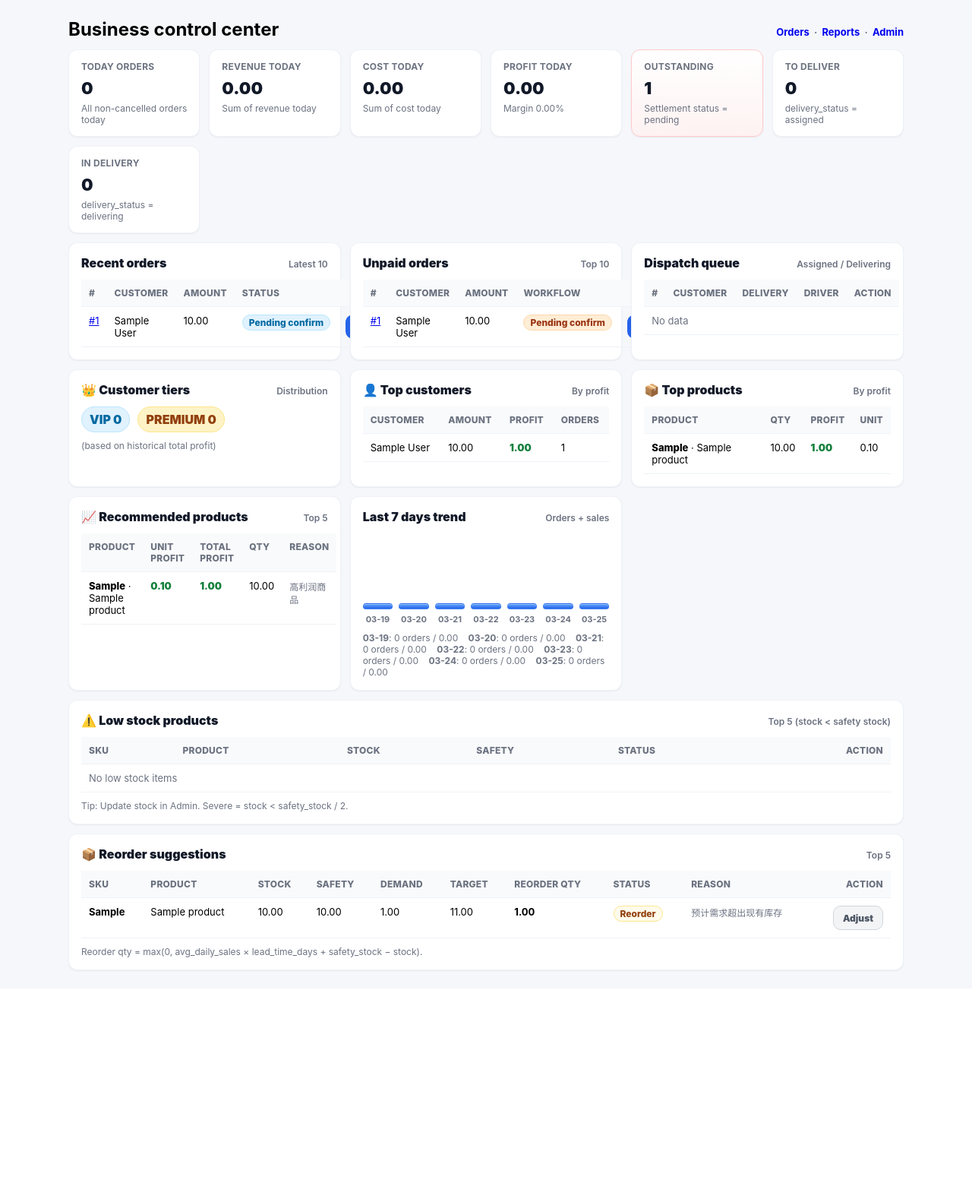
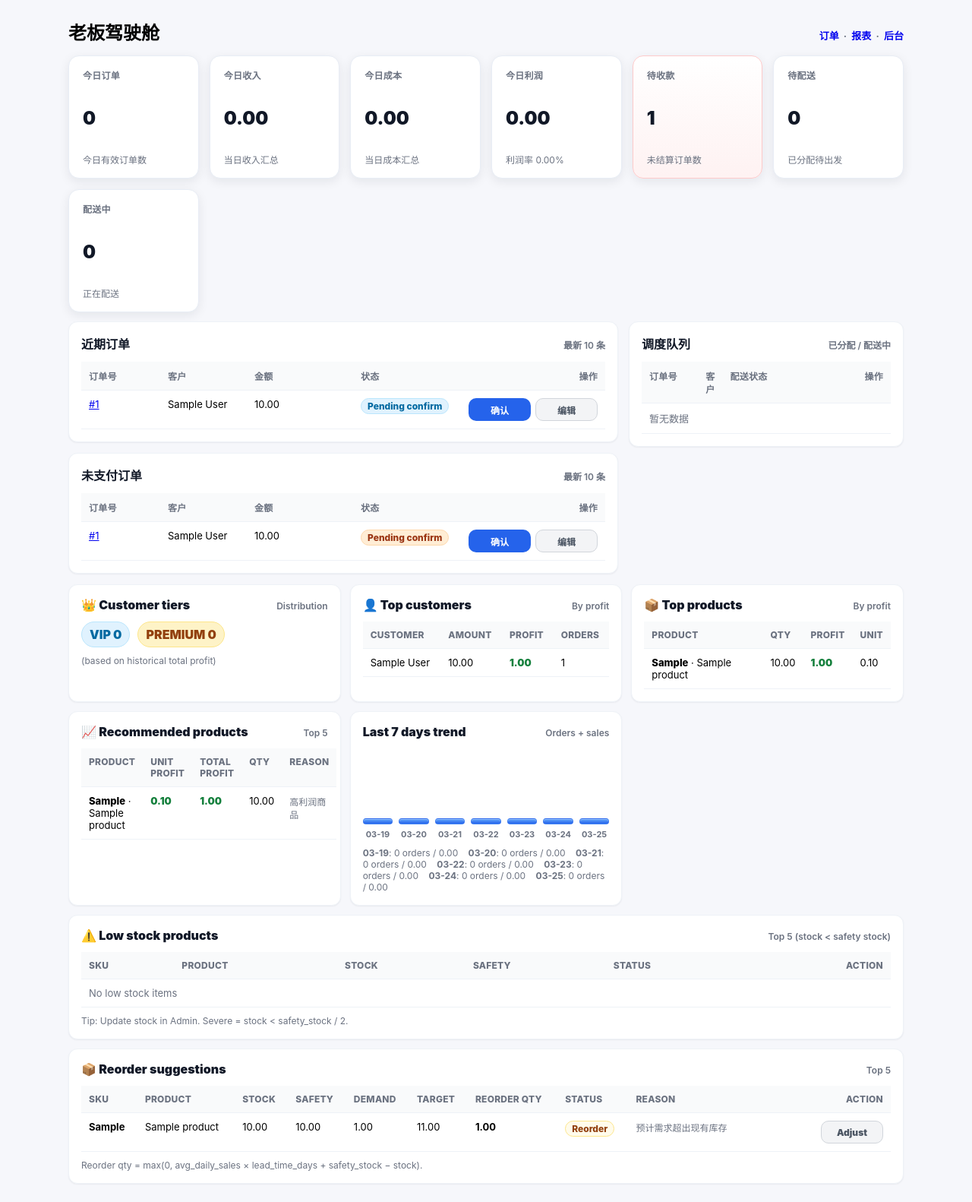
Before and after one commit to yancy0911/tea-supply-system, a Django app: page /dashboard/ in a window 1280 px wide. Shown: the part 88-1670 px from the top of the page at 76% size. Before the commit the page ends 1366 px from the top, so only its background shows below. Run offline with Django 4.2, Linux system fonts and the light colour scheme; a user stored in the database is signed in; data comes from the database, SQL or seed files in the repository; tables that the repository leaves empty hold one stand-in row (values such as "Sample post").

Commit message:
fix dashboard layout and checkout csrf flow
Made-with: Cursor

```diff
--- a/tea_supply/views.py
+++ b/tea_supply/views.py
@@ -24,7 +24,10 @@ from django.http import HttpResponseBadRequest, HttpResponseForbidden
 from django.shortcuts import get_object_or_404, redirect, render
 from django.urls import reverse
 from django.utils import timezone
+from django.views.decorators.cache import never_cache
+from django.views.decorators.csrf import csrf_protect, ensure_csrf_cookie
 from django.views.decorators.http import require_GET, require_http_methods, require_POST
+from django.middleware.csrf import get_token
 
 from .credit_debt import apply_credit_debt_if_needed, reverse_credit_debt_if_counted
 from .money_utils import money_dec, money_float, money_q2
@@ -1237,6 +1240,8 @@ def credit_home_view(request):
 
 
 @require_GET
+@never_cache
+@ensure_csrf_cookie
 def shop_checkout(request):
     if not request.user.is_authenticated:
         return redirect(f"/login/?next={request.path}")
@@ -1251,7 +1256,8 @@ def shop_checkout(request):
         .order_by("category__sort_order", "category_id", "name")
     )
     shop_items = [_shop_product_row(customer, p) for p in products]
-    return render(
+    csrf_token_value = get_token(request)
+    response = render(
         request,
         "shop/shop_checkout.html",
         {
@@ -1268,8 +1274,12 @@ def shop_checkout(request):
             "current_debt": (
                 money_float(customer.current_debt or 0.0) if customer else 0.0
             ),
+            "csrf_token_value": csrf_token_value,
         },
     )
+    response["Cache-Control"] = "no-store, no-cache, must-revalidate, max-age=0"
+    response["Pragma"] = "no-cache"
+    return response
 
 
 @require_GET
@@ -1439,6 +1449,7 @@ def shop_submit_order(request):
 
 @login_required
 @require_POST
+@csrf_protect
 def checkout_submit_order(request):
     """Checkout 专用提交入口，复用商城下单逻辑。"""
     return shop_submit_order(request)
--- a/templates/boss_dashboard.html
+++ b/templates/boss_dashboard.html
@@ -4,7 +4,7 @@
     .dash-grid {
       display: grid;
       grid-template-columns: repeat(6, minmax(0, 1fr));
-      gap: 12px;
+      gap: 14px;
     }
     @media (max-width: 1100px) {
       .dash-grid {
@@ -18,10 +18,14 @@
     }
     .kpi-card {
       background: #fff;
-      border-radius: 12px;
-      padding: 14px 16px;
-      box-shadow: 0 1px 2px rgba(16, 24, 40, 0.06);
-      border: 1px solid #eef2f7;
+      border-radius: 14px;
+      padding: 16px 18px;
+      box-shadow: 0 4px 14px rgba(16, 24, 40, 0.08);
+      border: 1px solid #e8edf5;
+      min-height: 128px;
+      display: flex;
+      flex-direction: column;
+      justify-content: space-between;
     }
     .kpi-card.is-danger {
       border-color: #fecaca;
@@ -40,7 +44,7 @@
     }
     .kpi-value {
       margin-top: 8px;
-      font-size: 22px;
+      font-size: 24px;
       font-weight: 900;
       color: #111827;
     }
@@ -79,6 +83,22 @@
       grid-template-columns: repeat(3, minmax(0, 1fr));
       gap: 12px;
     }
+    .dash-main {
+      display: grid;
+      grid-template-columns: minmax(0, 2fr) minmax(320px, 1fr);
+      gap: 14px;
+      align-items: start;
+      margin-bottom: 14px;
+    }
+    @media (max-width: 1150px) {
+      .dash-main {
+        grid-template-columns: 1fr;
+      }
+    }
+    .dash-main-left {
+      display: grid;
+      gap: 14px;
+    }
     @media (max-width: 1100px) {
       .grid-3 {
         grid-template-columns: 1fr;
@@ -99,19 +119,21 @@
     .mini-table td.actions,
     .mini-table th.actions {
       text-align: right;
-      white-space: nowrap;
+      white-space: normal;
+      width: 172px;
     }
     .row-actions {
       display: inline-flex;
-      align-items: center;
+      align-items: stretch;
       justify-content: flex-end;
-      gap: 8px;
+      gap: 6px;
+      flex-wrap: wrap;
     }
     .btn-mini {
       display: inline-flex;
       align-items: center;
       justify-content: center;
-      height: 32px;
+      height: 30px;
       padding: 0 12px;
       border-radius: 10px;
       border: 1px solid transparent;
@@ -121,6 +143,7 @@
       cursor: pointer;
       white-space: nowrap;
       box-sizing: border-box;
+      min-width: 82px;
     }
     .btn-mini.primary {
       background: #2563eb;
@@ -200,69 +223,70 @@
     }
   </style>
 
-  <div style="display:flex; align-items:baseline; justify-content:space-between; gap:12px; margin-bottom: 12px;">
-    <h2 style="margin:0;">Business control center</h2>
+  <div style="display:flex; align-items:baseline; justify-content:space-between; gap:12px; margin-bottom: 14px;">
+    <h2 style="margin:0;">老板驾驶舱</h2>
     <div class="muted" style="font-size: 13px; font-weight: 700;">
-      <a href="/orders/" style="text-decoration:none;">Orders</a>
+      <a href="/orders/" style="text-decoration:none;">订单</a>
       &nbsp;·&nbsp;
-      <a href="/reports/" style="text-decoration:none;">Reports</a>
+      <a href="/reports/" style="text-decoration:none;">报表</a>
       &nbsp;·&nbsp;
-      <a href="/admin/" style="text-decoration:none;">Admin</a>
+      <a href="/admin/" style="text-decoration:none;">后台</a>
     </div>
   </div>
 
   <div class="dash-grid" style="margin-bottom: 12px;">
     <div class="kpi-card">
-      <div class="kpi-label">Today Orders</div>
+      <div class="kpi-label">今日订单</div>
       <div class="kpi-value">{{ kpi_today_order_count }}</div>
-      <div class="kpi-sub">All non-cancelled orders today</div>
+      <div class="kpi-sub">今日有效订单数</div>
     </div>
     <div class="kpi-card">
-      <div class="kpi-label">Revenue Today</div>
+      <div class="kpi-label">今日收入</div>
       <div class="kpi-value">{{ kpi_today_sales|floatformat:2 }}</div>
-      <div class="kpi-sub">Sum of revenue today</div>
+      <div class="kpi-sub">当日收入汇总</div>
     </div>
     <div class="kpi-card">
-      <div class="kpi-label">Cost Today</div>
+      <div class="kpi-label">今日成本</div>
       <div class="kpi-value">{{ kpi_today_cost|floatformat:2 }}</div>
-      <div class="kpi-sub">Sum of cost today</div>
+      <div class="kpi-sub">当日成本汇总</div>
     </div>
     <div class="kpi-card">
-      <div class="kpi-label">Profit Today</div>
+      <div class="kpi-label">今日利润</div>
       <div class="kpi-value">{{ kpi_today_profit|floatformat:2 }}</div>
-      <div class="kpi-sub">Margin {{ kpi_today_margin_pct|floatformat:2 }}%</div>
+      <div class="kpi-sub">利润率 {{ kpi_today_margin_pct|floatformat:2 }}%</div>
     </div>
     <div class="kpi-card {% if kpi_unpaid_order_count|default:0|add:0 > 0 %}is-danger{% endif %}">
-      <div class="kpi-label">Outstanding</div>
+      <div class="kpi-label">待收款</div>
       <div class="kpi-value">{{ kpi_unpaid_order_count }}</div>
-      <div class="kpi-sub">Settlement status = pending</div>
+      <div class="kpi-sub">未结算订单数</div>
     </div>
     <div class="kpi-card {% if kpi_dispatch_assigned_count|default:0|add:0 > 0 %}is-warn{% endif %}">
-      <div class="kpi-label">To Deliver</div>
+      <div class="kpi-label">待配送</div>
       <div class="kpi-value">{{ kpi_dispatch_assigned_count }}</div>
-      <div class="kpi-sub">delivery_status = assigned</div>
+      <div class="kpi-sub">已分配待出发</div>
     </div>
     <div class="kpi-card">
-      <div class="kpi-label">In Delivery</div>
+      <div class="kpi-label">配送中</div>
       <div class="kpi-value">{{ kpi_dispatch_delivering_count }}</div>
-      <div class="kpi-sub">delivery_status = delivering</div>
+      <div class="kpi-sub">正在配送</div>
     </div>
   </div>
 
-  <div class="grid-3" style="margin-bottom: 12px;">
-    <div class="section">
+  <div class="dash-main">
+    <div class="dash-main-left">
+      <div class="section">
       <div class="section-head">
-        <h3 class="section-title">Recent orders</h3>
-        <span class="section-hint">Latest 10</span>
+        <h3 class="section-title">近期订单</h3>
+        <span class="section-hint">最新 10 条</span>
       </div>
       <table class="mini-table">
         <thead>
           <tr>
-            <th>#</th>
-            <th>Customer</th>
-            <th>Amount</th>
-            <th>Status</th>
-            <th class="actions">Action</th>
+            <th style="width:84px;">订单号</th>
+            <th>客户</th>
+            <th style="width:120px;">金额</th>
+            <th style="width:120px;">状态</th>
+            <th class="actions">操作</th>
           </tr>
         </thead>
         <tbody>
@@ -273,9 +297,9 @@
               <td>{{ o.total_revenue|floatformat:2 }}</td>
               <td>
                 {% if o.status == "paid" %}
-                  <span class="pill green">Paid ✓</span>
+                  <span class="pill green">已支付</span>
                 {% elif o.workflow_status == "cancelled" %}
-                  <span class="pill">Cancelled</span>
+                  <span class="pill">已取消</span>
                 {% else %}
                   <span class="pill blue">{{ o.get_workflow_status_display }}</span>
                 {% endif %}
@@ -285,16 +309,16 @@
                   <span class="muted">—</span>
                 {% elif o.workflow_status == "pending_confirm" %}
                   <div class="row-actions">
-                    <a class="btn-mini primary" href="{% url 'order-confirm' o.id %}">Confirm</a>
-                    <a class="btn-mini secondary" href="{% url 'order-status-update' o.id %}">Edit</a>
+                    <a class="btn-mini primary" href="{% url 'order-confirm' o.id %}">确认</a>
+                    <a class="btn-mini secondary" href="{% url 'order-status-update' o.id %}">编辑</a>
                   </div>
                 {% elif o.workflow_status == "confirmed" and o.status != "paid" %}
                   <div class="row-actions">
-                    <a class="btn-mini success" href="{% url 'order_paid' o.id %}">Mark Paid</a>
-                    <a class="btn-mini secondary" href="{% url 'order-status-update' o.id %}">Edit</a>
+                    <a class="btn-mini success" href="{% url 'order_paid' o.id %}">标记收款</a>
+                    <a class="btn-mini secondary" href="{% url 'order-status-update' o.id %}">编辑</a>
                   </div>
                 {% else %}
-                  <a class="btn-mini secondary" href="{% url 'order-status-update' o.id %}">View</a>
+                  <a class="btn-mini secondary" href="{% url 'order-status-update' o.id %}">查看</a>
                 {% endif %}
               </td>
             </tr>
@@ -303,21 +327,21 @@
           {% endfor %}
         </tbody>
       </table>
-    </div>
+      </div>
 
-    <div class="section">
+      <div class="section">
       <div class="section-head">
-        <h3 class="section-title">Unpaid orders</h3>
-        <span class="section-hint">Top 10</span>
+        <h3 class="section-title">未支付订单</h3>
+        <span class="section-hint">最新 10 条</span>
       </div>
       <table class="mini-table">
         <thead>
           <tr>
-            <th>#</th>
-            <th>Customer</th>
-            <th>Amount</th>
-            <th>Workflow</th>
-            <th class="actions">Action</th>
+            <th style="width:84px;">订单号</th>
+            <th>客户</th>
+            <th style="width:120px;">金额</th>
+            <th style="width:120px;">状态</th>
+            <th class="actions">操作</th>
           </tr>
         </thead>
         <tbody>
@@ -334,16 +358,16 @@
                   <span class="muted">—</span>
                 {% elif o.workflow_status == "pending_confirm" %}
                   <div class="row-actions">
-                    <a class="btn-mini primary" href="{% url 'order-confirm' o.id %}">Confirm</a>
-                    <a class="btn-mini secondary" href="{% url 'order-status-update' o.id %}">Edit</a>
+                    <a class="btn-mini primary" href="{% url 'order-confirm' o.id %}">确认</a>
+                    <a class="btn-mini secondary" href="{% url 'order-status-update' o.id %}">编辑</a>
                   </div>
                 {% elif o.workflow_status == "confirmed" %}
                   <div class="row-actions">
-                    <a class="btn-mini success" href="{% url 'order_paid' o.id %}">Mark Paid</a>
-                    <a class="btn-mini secondary" href="{% url 'order-status-update' o.id %}">Edit</a>
+                    <a class="btn-mini success" href="{% url 'order_paid' o.id %}">标记收款</a>
+                    <a class="btn-mini secondary" href="{% url 'order-status-update' o.id %}">编辑</a>
                   </div>
                 {% else %}
-                  <a class="btn-mini secondary" href="{% url 'order-status-update' o.id %}">View</a>
+                  <a class="btn-mini secondary" href="{% url 'order-status-update' o.id %}">查看</a>
                 {% endif %}
               </td>
             </tr>
@@ -352,21 +376,21 @@
           {% endfor %}
         </tbody>
       </table>
+      </div>
     </div>
 
     <div class="section">
       <div class="section-head">
-        <h3 class="section-title">Dispatch queue</h3>
-        <span class="section-hint">Assigned / Delivering</span>
+        <h3 class="section-title">调度队列</h3>
+        <span class="section-hint">已分配 / 配送中</span>
       </div>
       <table class="mini-table">
         <thead>
           <tr>
-            <th>#</th>
-            <th>Customer</th>
-            <th>Delivery</th>
-            <th>Driver</th>
-            <th class="actions">Action</th>
+            <th style="width:84px;">订单号</th>
+            <th>客户</th>
+            <th style="width:120px;">配送状态</th>
+            <th class="actions">操作</th>
           </tr>
         </thead>
         <tbody>
@@ -376,30 +400,29 @@
               <td>{{ o.customer.name|default:"—" }}</td>
               <td>
                 {% if o.delivery_status == "assigned" %}
-                  <span class="pill blue">Assigned</span>
+                  <span class="pill blue">已分配</span>
                 {% elif o.delivery_status == "delivering" %}
-                  <span class="pill orange">Delivering</span>
+                  <span class="pill orange">配送中</span>
                 {% else %}
                   <span class="pill">{{ o.delivery_status }}</span>
                 {% endif %}
               </td>
-              <td>{{ o.assigned_driver.username|default:"—" }}</td>
               <td class="actions">
                 <div class="row-actions">
-                  <a class="btn-mini secondary" href="/admin/tea_supply/order/{{ o.id }}/change/">Assign Driver</a>
+                  <a class="btn-mini secondary" href="/admin/tea_supply/order/{{ o.id }}/change/">分配司机</a>
                   {% if o.delivery_status == "assigned" %}
                     <form method="post" action="{% url 'boss-start-delivery' o.id %}" style="margin:0; display:inline;">
                       {% csrf_token %}
-                      <button type="submit" class="btn-mini success">Start Delivery</button>
+                      <button type="submit" class="btn-mini success">开始配送</button>
                     </form>
                   {% else %}
-                    <button type="button" class="btn-mini success" disabled>Start Delivery</button>
+                    <button type="button" class="btn-mini success" disabled>开始配送</button>
                   {% endif %}
                 </div>
               </td>
             </tr>
           {% empty %}
-            <tr><td colspan="5" class="muted">No data</td></tr>
+            <tr><td colspan="4" class="muted">暂无数据</td></tr>
           {% endfor %}
         </tbody>
       </table>
--- a/templates/shop/shop_checkout.html
+++ b/templates/shop/shop_checkout.html
@@ -314,7 +314,7 @@
 
             <div class="card">
               <h2 class="section-title">[2] Shipping</h2>
-              {% csrf_token %}
+              <input type="hidden" name="csrfmiddlewaretoken" value="{{ csrf_token_value }}" />
               <input type="hidden" name="next" value="checkout" />
               <input type="hidden" name="lines_json" id="cart-lines-json" value="[]" />
               <input type="hidden" name="settlement_type" id="settlement-type-hidden" value="cash" />
```
